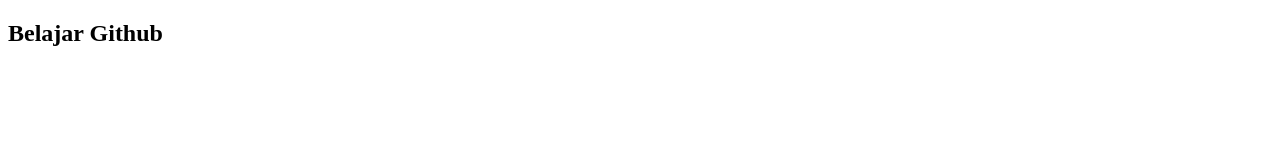
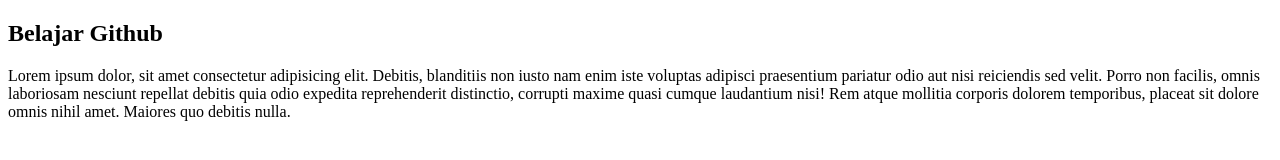
Before and after one commit to agunggml/github-1, a plain HTML site: page index.html in a window 1280 px wide. Drawn offline with Linux system fonts and the light colour scheme.

Commit message:
add <p> "Lorem Ipsum"

```diff
--- a/index.html
+++ b/index.html
@@ -8,5 +8,14 @@
   </head>
   <body>
     <h2>Belajar Github</h2>
+    <p>
+      Lorem ipsum dolor, sit amet consectetur adipisicing elit. Debitis,
+      blanditiis non iusto nam enim iste voluptas adipisci praesentium pariatur
+      odio aut nisi reiciendis sed velit. Porro non facilis, omnis laboriosam
+      nesciunt repellat debitis quia odio expedita reprehenderit distinctio,
+      corrupti maxime quasi cumque laudantium nisi! Rem atque mollitia corporis
+      dolorem temporibus, placeat sit dolore omnis nihil amet. Maiores quo
+      debitis nulla.
+    </p>
   </body>
 </html>
```
